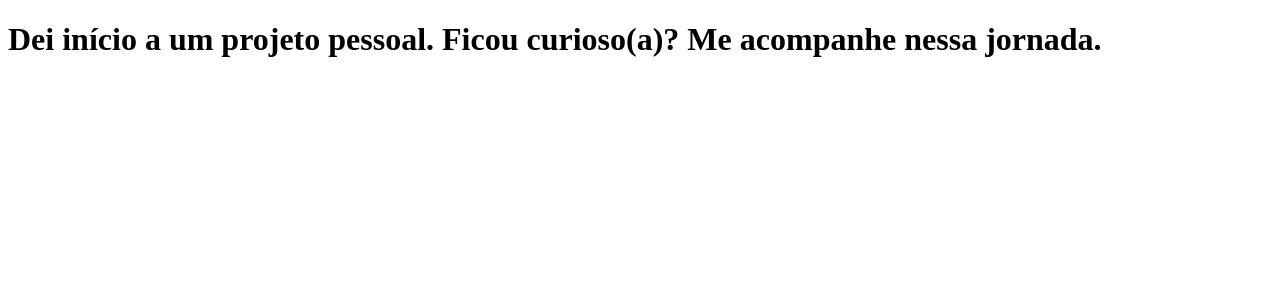
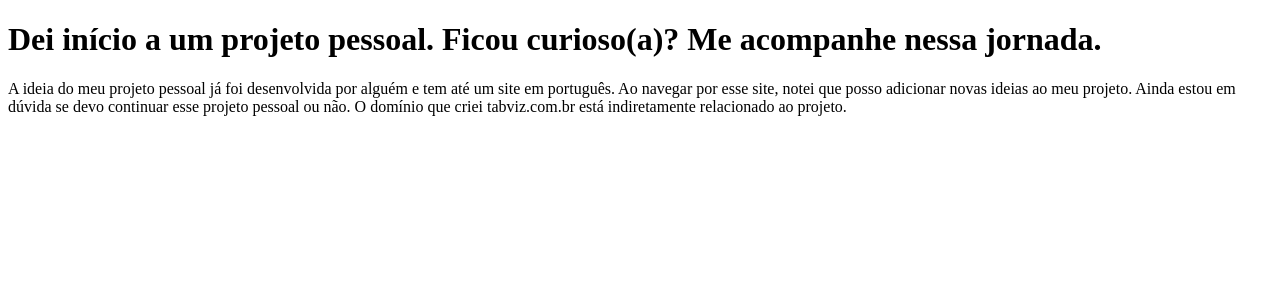
Before and after one commit to fernandacribeiro/clone-tabnews, a Next.js app: page / in a window 1280 px wide. Shown: the top 300 px of the page. Built offline with nearby package versions, Linux system fonts and the light colour scheme.

Commit message:
Observação sobre o projeto.

```diff
--- a/pages/index.js
+++ b/pages/index.js
@@ -1,9 +1,18 @@
 function Home() {
   return (
-    <h1>
-      Dei início a um projeto pessoal. Ficou curioso(a)? Me acompanhe nessa
-      jornada.
-    </h1>
+    <>
+      <h1>
+        Dei início a um projeto pessoal. Ficou curioso(a)? Me acompanhe nessa
+        jornada.
+      </h1>
+      <p>
+        A ideia do meu projeto pessoal já foi desenvolvida por alguém e tem até
+        um site em português. Ao navegar por esse site, notei que posso
+        adicionar novas ideias ao meu projeto. Ainda estou em dúvida se devo
+        continuar esse projeto pessoal ou não. O domínio que criei tabviz.com.br
+        está indiretamente relacionado ao projeto.
+      </p>
+    </>
   );
 }
 
```
